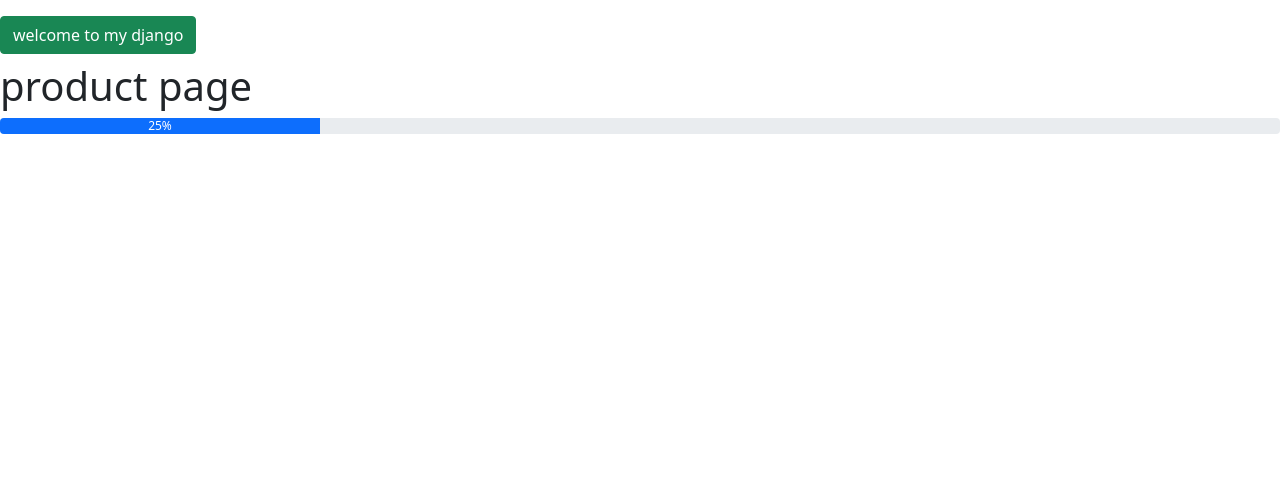
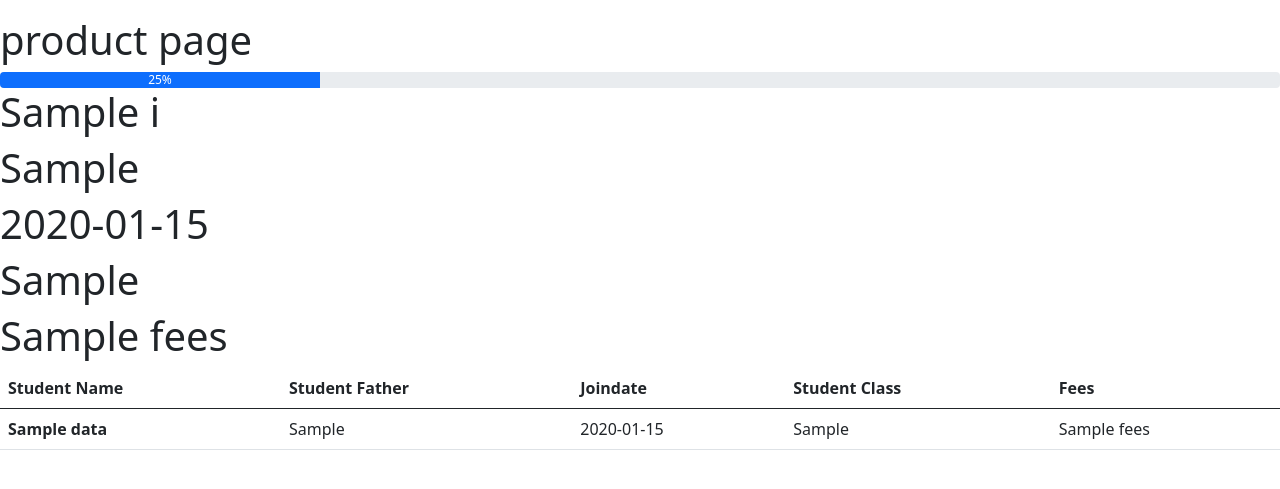
Before and after one commit to sukesh7989/django_practice, a Django app: template vedaitapp/templates/app/product.html in a window 1280 px wide. Shown: the part 50-539 px from the top of the page. Run offline with Django 3.2, Linux system fonts and the light colour scheme; the template is opened without the code that fills it: most values are stand-ins (such as "Sample title", 1, 10 or a date in 2020).

Commit message:
uptodate

```diff
--- a/vedaitapp/templates/app/index.html
+++ b/vedaitapp/templates/app/index.html
@@ -42,9 +42,11 @@
             <li><a href="{% url 'transport' %}">transport</a></li>
         </ul>
     </nav>
-    <h1 class="btn btn-success">  welcome to my django </h1>
+
   <div>
     {% block content%}
+    <h1 class="btn btn-success">  welcome to my django </h1>
+
     {% endblock content%}
   </div>
   <script src="https://cdn.jsdelivr.net/npm/@popperjs/core@2.9.2/dist/umd/popper.min.js" integrity="sha384-IQsoLXl5PILFhosVNubq5LC7Qb9DXgDA9i+tQ8Zj3iwWAwPtgFTxbJ8NT4GN1R8p" crossorigin="anonymous"></script>
--- a/vedaitapp/templates/app/product.html
+++ b/vedaitapp/templates/app/product.html
@@ -7,4 +7,39 @@
 <div class="progress">
     <div class="progress-bar" role="progressbar" style="width: 25%;" aria-valuenow="25" aria-valuemin="0" aria-valuemax="100">25%</div>
   </div>
+
+<div>
+
+    <div><h1>{{i.stu_name}} </h1></div>
+    <div><h1>{{i.stu_father}} </h1></div>
+    <div><h1>{{i.joindate}} </h1></div>
+    <div><h1>{{i.stu_class}} </h1></div>
+    <div><h1>{{i.fees}} </h1></div>
+
+
+    <table class="table">
+      <thead>
+        <tr>
+          <th scope="col">Student Name</th>
+          <th scope="col">Student Father</th>
+          <th scope="col">Joindate</th>
+          <th scope="col">Student Class</th>
+          <th scope="col">Fees</th>
+        </tr>
+      </thead>
+      <tbody>
+        {% for i in data %}
+        <tr>
+          <th scope="row">{{i.stu_name}}</th>
+          <td>{{i.stu_father}}</td>
+          <td>{{i.joindate}}</td>
+          <td>{{i.stu_class}}</td>
+          <td>{{i.fees}}</td>
+        </tr>
+        {%endfor%}
+      </tbody>
+    </table>
+</div>
+
+
 {%endblock content%}
--- a/vedaitapp/views.py
+++ b/vedaitapp/views.py
@@ -1,5 +1,5 @@
 from django.shortcuts import render
-
+from  vedaitapp.models import Admission
 # Create your views here.
 def IndexPage(request):
     return render(request,"app/index.html",{})
@@ -8,7 +8,8 @@
     return render(request,"app/login.html",{})
 
 def Product(request):
-    return render(request,"app/product.html",{})
+    data = Admission.objects.all()
+    return render(request,"app/product.html",{'data':data})
 
 def Service(request):
     return render(request,"app/service.html",{})
```
Also changed, not shown: project/settings.py (+2 -7 lines), db.sqlite3 (added), 1 other file.
